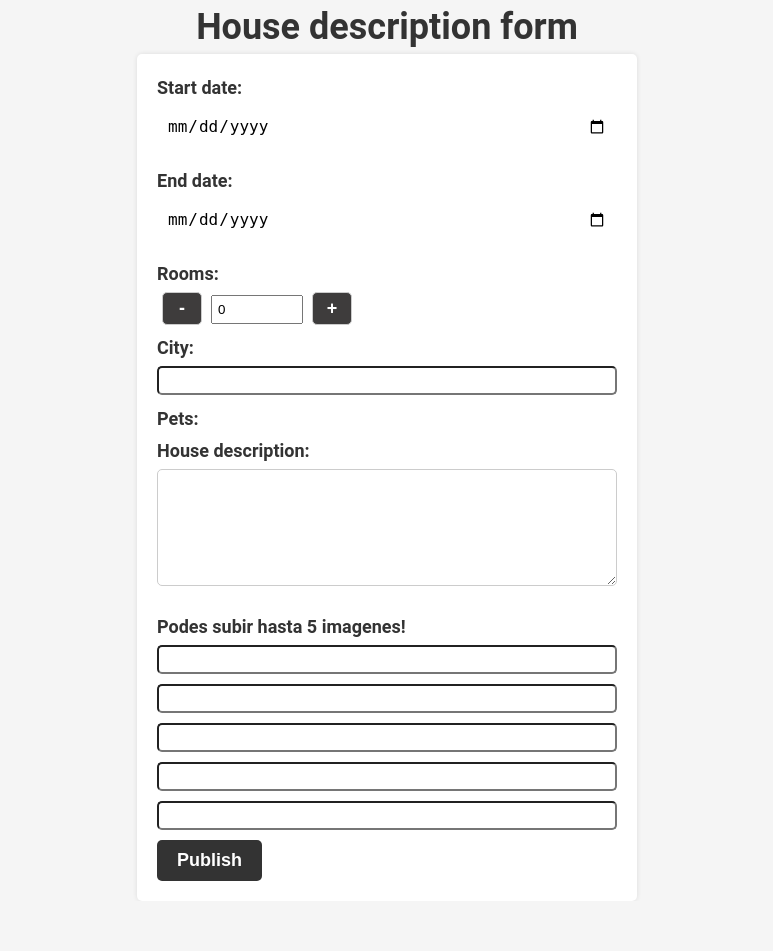
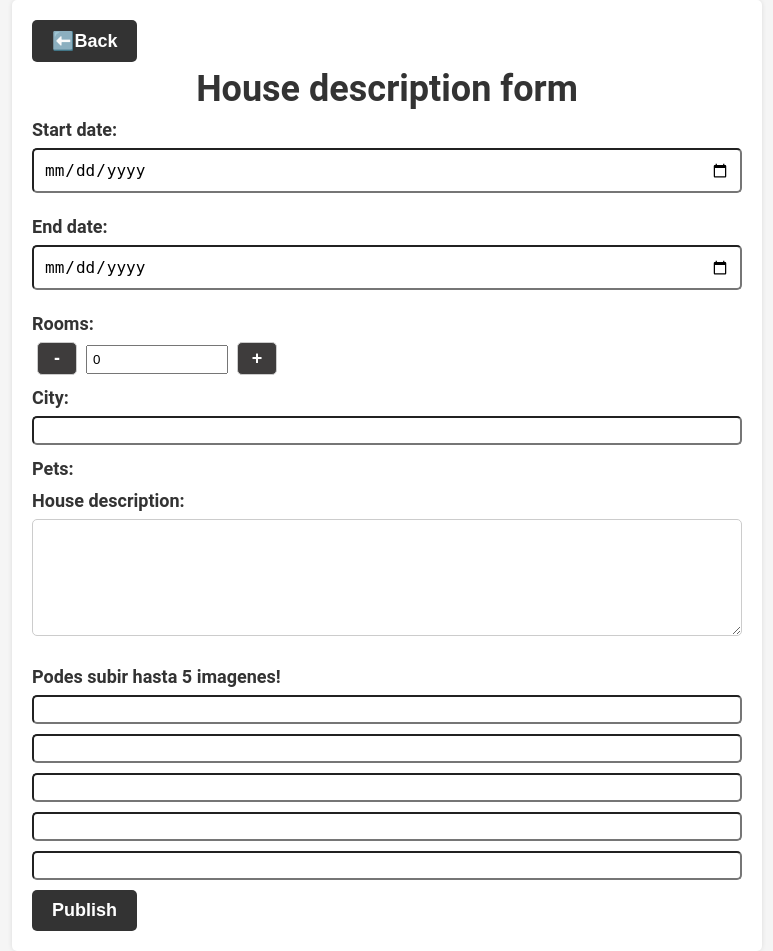
Before and after one commit to joaquinhojman/75.44-AyCdPI1-TP, a FastAPI app: template src/templates/my_home.html in a window 1280 px wide. Shown: the whole page, without its empty margins (253-1026 px from the left). Before the commit the page ends 881 px from the top, so only its background shows below. Run offline with FastAPI, Linux system fonts and the light colour scheme; the template is opened without the code that fills it, so the values that code supplies are empty.

Commit message:
Add button to back to previous page

```diff
--- a/src/static/my_home.css
+++ b/src/static/my_home.css
@@ -37,7 +37,7 @@
     padding: 20px;
     box-shadow: 0px 0px 5px rgba(0,0,0,0.1);
     border-radius: 5px;
-    max-width: 500px;
+    max-width: 750px;
     margin: 0 auto;
   }
 
@@ -71,7 +71,6 @@
   form input[type="text"], form input[type="date"] {
     width: 100%;
     padding: 10px;
-    border: none;
     border-radius: 5px;
     margin-bottom: 20px;
     font-size: 16px;
--- a/src/templates/applications.html
+++ b/src/templates/applications.html
@@ -33,6 +33,12 @@
 
 <body class="body-applications">
 <div class="form">
+    <a href="{{ url_for('view_my_homes') }}">
+        <button type="button" class="button">
+            <span class="button-text">⬅️Back</span>
+        </button>
+    </a>
+
 <h2> Estas son las solicitudes para cuidar tu casa. </h2>
 <div>
     <ul>
--- a/src/templates/my_home.html
+++ b/src/templates/my_home.html
@@ -29,9 +29,15 @@
 
 </script>
   <body>
-    <h1>House description form</h1>
     <div class="form-container">
-    <form method="post" action="{{ url_for('create_home') }}" onsubmit="return validateForm()">
+      <form method="post" action="{{ url_for('create_home') }}" onsubmit="return validateForm()">
+        <a href="{{ url_for('home') }}">
+          <button type="button" class="button">
+              <span class="button-text">⬅️Back</span>
+          </button>
+        </a>
+
+      <h1>House description form</h1>
       <label for="start_date">Start date:</label>
       <input type="date" id="start_date" name="start_date" required>
 
--- a/src/templates/my_homes.html
+++ b/src/templates/my_homes.html
@@ -12,6 +12,11 @@
 
 <body>
     <div class="form">
+        <a href="{{ url_for('home') }}">
+            <button type="button" class="button">
+                <span class="button-text">⬅️Back</span>
+            </button>
+        </a>
         <h1>My Homes</h1>
             {% set my_houses = houses | selectattr(4, '==', user_id) | list %}
             <ul>
--- a/src/templates/profile.html
+++ b/src/templates/profile.html
@@ -12,6 +12,11 @@
 
 <body>
     <div class="form">
+        <a href="{{ url_for('home') }}">
+            <button type="button" class="button">
+                <span class="button-text">⬅️Back</span>
+            </button>
+          </a>
         <div class="profile">
             <div class="form-container">
             <h1> My Profile </h1>
--- a/src/templates/search_homes.html
+++ b/src/templates/search_homes.html
@@ -12,6 +12,12 @@
 
 <body>
     <div class="form">
+        <a href="{{ url_for('home') }}">
+            <button class="button">
+                <span class="button-text">⬅️Back</span>
+            </button>
+        </a>
+
         <h1>Other Homes</h1>
         <form method="POST" action="{{ url_for('search_with_filter') }}">
             <div style="background-color:#f5f5f5 !important; border-radius: 10px;">
--- a/src/templates/search_with_filter.html
+++ b/src/templates/search_with_filter.html
@@ -12,6 +12,11 @@
 
 <body>
     <div class="form">
+        <a href="{{ url_for('search_homes') }}">
+            <button class="button">
+                <span class="button-text">⬅️Back</span>
+            </button>
+        </a>
         <h1>Filtered Homes</h1>
             {% set other_houses = houses | selectattr(4, '!=', user_id) | list %}
             <ul>
--- a/src/templates/view_my_applications.html
+++ b/src/templates/view_my_applications.html
@@ -7,6 +7,11 @@
 
 <body>
     <div class="form">
+        <a href="{{ url_for('home') }}">
+            <button type="button" class="button">
+                <span class="button-text">⬅️Back</span>
+            </button>
+        </a>
         <h1>My Applications</h1>
             <ul>
                 {% for application in applications %}
```
Also changed, not shown: src/templates/house_details.html (+6 -1 lines).
